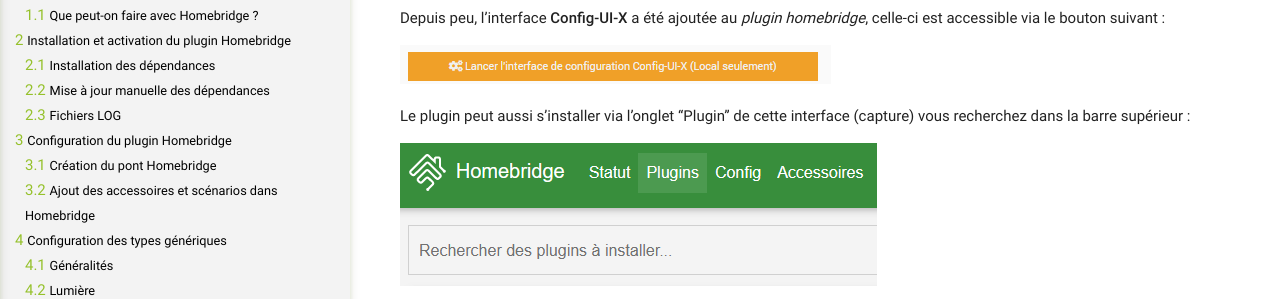
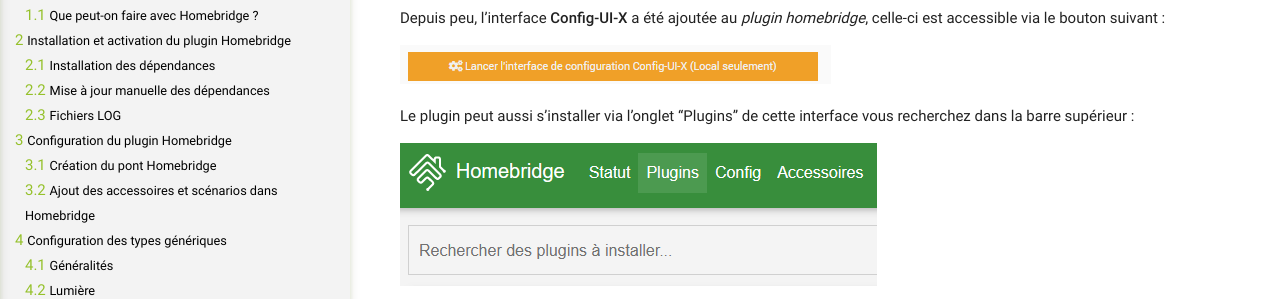
Before and after one commit to NebzHB/jeedom_docs, a Jekyll site: the page built from plugins/homebridge/fr_FR/index.md, in a window 1280 px wide and 900 px high, scrolled down 32466 px. Shown: the part 153-452 px from the top of the window. Built offline with Jekyll 4.4.1, drawn with Linux system fonts in a browser that asks for light colours.

Commit message:
Update index.md

```diff
--- a/plugins/homebridge/fr_FR/index.md
+++ b/plugins/homebridge/fr_FR/index.md
@@ -598,7 +598,7 @@
 
 ![configuixButton](../images/configuixButton.png)
 
-Le plugin peut aussi s'installer via l'onglet "Plugin" de cette interface (capture) vous recherchez dans la barre supérieur :
+Le plugin peut aussi s'installer via l'onglet "Plugins" de cette interface vous recherchez dans la barre supérieur :
 
 ![cuixPlugins](../images/cuix-plugins.png)
 
```
